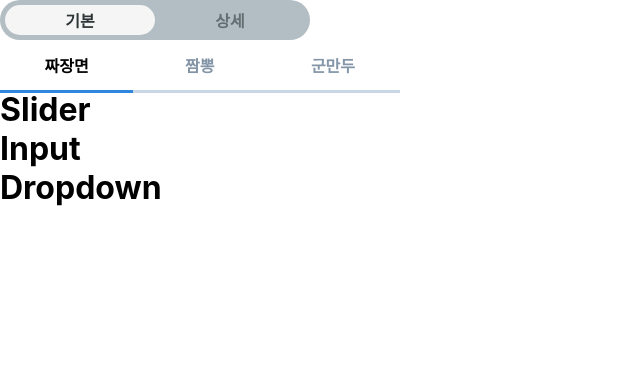
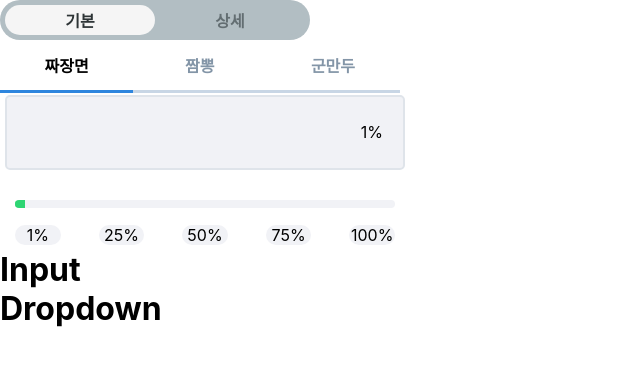
Before and after one commit to lisarnjs/wanted_pre_onboarding, a React (Create React App) app: page / in a window 1280 px wide. Shown: the top 366 px of the page, without its empty margins (0-640 px from the left). Built offline with nearby package versions, Linux system fonts and the light colour scheme.

Commit message:
feat: Slider Component

```diff
--- a/src/components/Slider.js
+++ b/src/components/Slider.js
@@ -1,6 +1,92 @@
-function Slider() {
+import { useState } from "react";
+import styled from "styled-components";
+
+const SliderContainer = styled.div`
+  width: 400px;
+  height: 150px;
+  padding: 5px;
+`;
+const ValueBox = styled.div`
+  box-sizing: border-box;
+  width: 100%;
+  height: 50%;
+  padding-top: 25px;
+  padding-right: 20px;
+  border: 2px solid #dfe4ea;
+  border-radius: 5px;
+  background-color: #f1f2f6;
+  text-align: right;
+`;
+const SliderBox = styled.div`
+  position: relative;
+  width: 100%;
+  height: 50%;
+`;
+const Input = styled.input`
+  position: absolute;
+  top: 40%;
+  left: 2.5%;
+  -webkit-appearance: none;
+  appearance: none;
+  width: 95%;
+  height: 10%;
+  border-radius: 20px;
+  background: #f1f2f6;
+  outline: none;
+  -webkit-transition: .2s;
+  transition: opacity .2s;
+  overflow: hidden;
+
+  &::-webkit-slider-thumb {
+    -webkit-appearance: none;
+    width: 10px;
+    height: 10px;
+    background: #2ed573;
+    box-shadow: -100vw 0 0 100vw #7bed9f;
+    cursor: pointer;
+  }
+`;
+const Ul = styled.ul`
+  position: absolute;
+  left: 2.5%;
+  bottom: 0;
+  display: flex;
+  justify-content: space-between;
+  width: 95%;
+
+  li {
+    width: 12%;
+    border-radius: 10px;
+    background-color: #f1f2f6;
+    text-align: center;
+    cursor: pointer;
+  }
+`;
+
+export default function Slider() {
+  const [sliderValue, setSliderValue] = useState(1);
+  const ranges = [1, 25, 50, 75, 100];
+
   return(
-    <h1>Slider</h1>
+    <SliderContainer>
+      <ValueBox>
+        <span>{sliderValue}%</span>
+      </ValueBox>
+      <SliderBox>
+        <Input
+        onChange={(event) => setSliderValue(event.target.value)}
+        value={sliderValue}
+        type="range"
+        min="1"
+        max="100"
+        />
+        <Ul>
+          {ranges.map((range) =>
+          <li onClick={() => setSliderValue(range)}>
+            <span>{range}%</span>
+          </li>)}
+        </Ul>
+      </SliderBox>
+    </SliderContainer>
   );
 }
-export default Slider;
```
